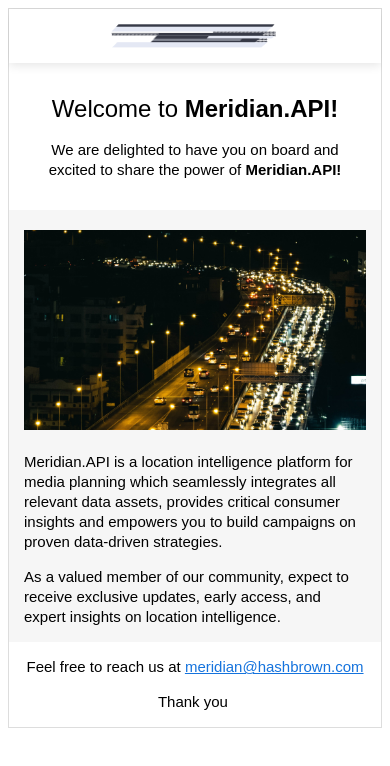
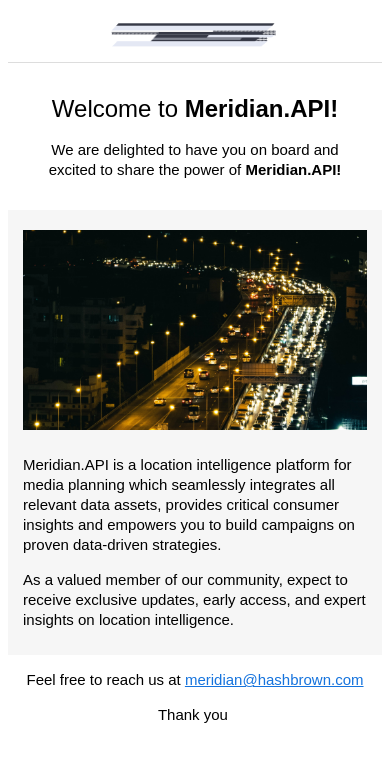
Before and after one commit to hashbrown-github/meridian_API, a plain HTML site: page Email_Template/welcome-email/welcome-email.html in a window 390 px wide. Drawn offline with Linux system fonts and the light colour scheme.

Commit message:
Add files via upload
w

```diff
--- a/Email_Template/welcome-email/welcome-email.html
+++ b/Email_Template/welcome-email/welcome-email.html
@@ -99,8 +99,7 @@ table {
   object-position: top right !important;
 }
 .tm-padding2 td > div {
-  margin-top: 20px !important;
-  padding-top: 2px !important;
+  margin: 25px 0 10px !important;
 }
 }
 @media only screen and (max-width: 480px) {
@@ -201,7 +200,7 @@ table {
   <table width="750px" align="center" border="0" cellpadding="0" cellspcing="0" border-spacing="0" class="Table_max_width" style="overflow: hidden;border-spacing: 0;background: #ffffff;width: 750px;">
     <tbody>
       <tr>
-        <td style="border: 1px solid #dddddd;">
+        <td style="">
           <table width="100%" align="center" cellpadding="0" cellspacing="0" border-spacing="0" class="Table_max_width" style="border-spacing: 0;width: 100% !important;">
             <tbody>
               <tr align="center" width="100%">
@@ -213,7 +212,7 @@ table {
                           <table width="100%" align="center" cellpadding="0" cellspacing="0" border-spacing="0" style="border-spacing: 0;">
                             <tbody>
                               <tr align="center" width="100%">
-                                <td align="center" width="100%" class="header_div" style="padding: 20px;text-align: center; box-shadow: 0 2px 10px rgb(0 0 0 / 11%);">
+                                <td align="center" width="100%" class="header_div" style="padding: 20px;text-align: center; border-bottom: 1px solid #ddd;">
                                   <img src="logo.png" alt="Logo" style="width: 120px;" class="logo_img">
                                 </td>
                               </tr>
```
